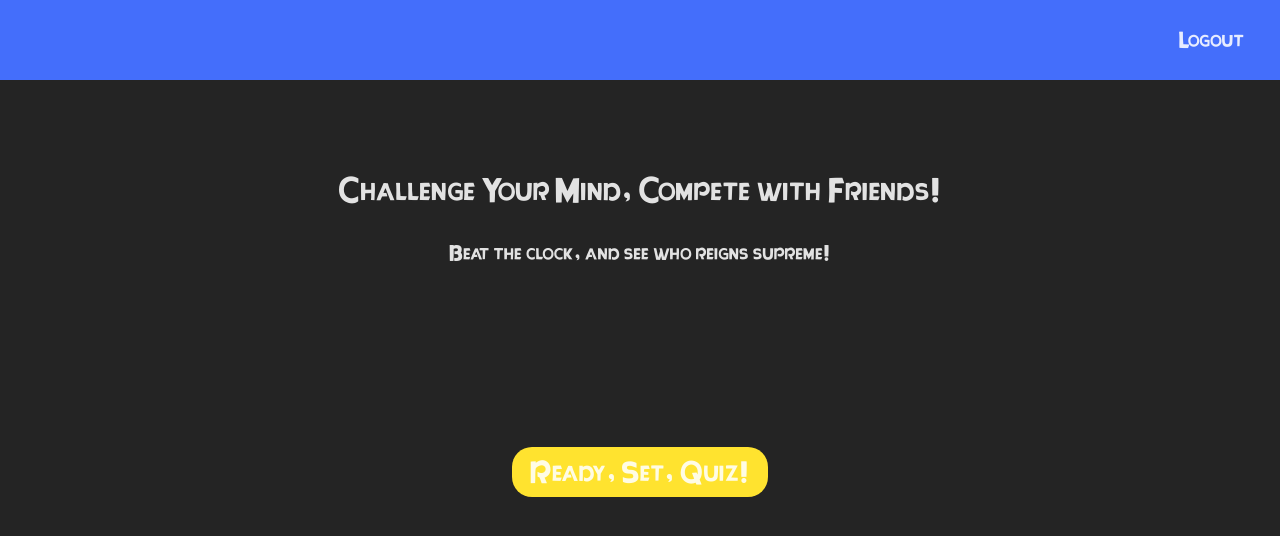
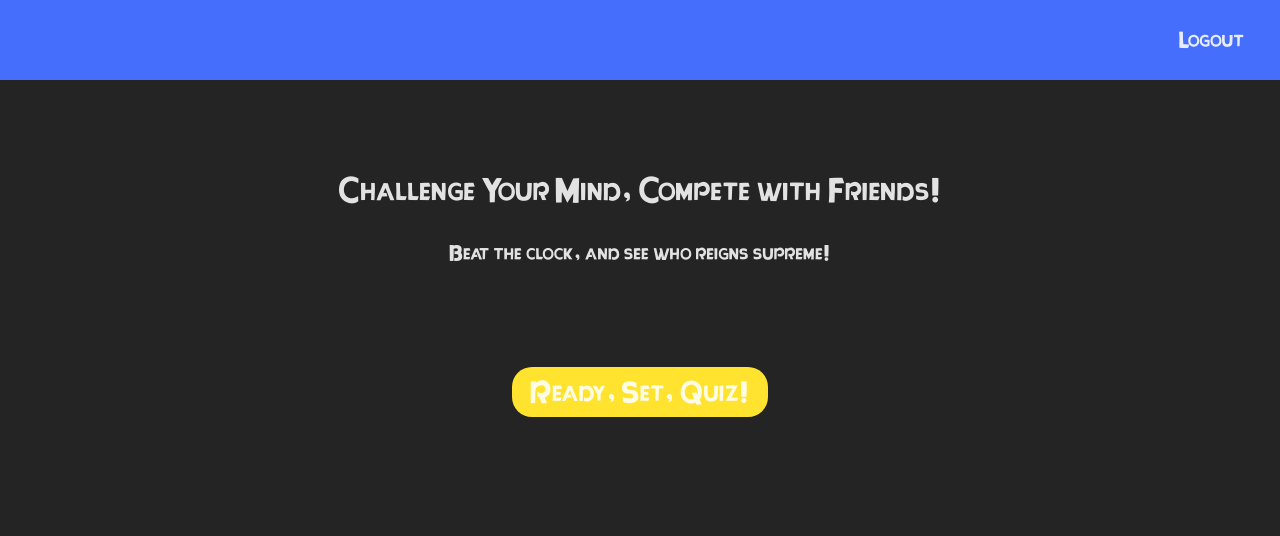
Before and after one commit to vladsurcel20/IQ-Rush, a React (Vite) app in the folder Frontend/: page / in a window 1280 px wide. Shown: the top 536 px of the page. Built offline with nearby package versions, Linux system fonts and the light colour scheme; no server answers; sample sign-in values are in the browser's storage.

Commit message:
switched to navigate instead of link

```diff
--- a/Frontend/src/LandingPage.tsx
+++ b/Frontend/src/LandingPage.tsx
@@ -1,6 +1,7 @@
 import { Link } from 'react-router-dom'
 import { useState } from 'react'
 import { useAuth } from './Context/AuthContext'
+import { useNavigate } from 'react-router-dom'
 
 
 
@@ -8,9 +9,11 @@ const LandingPage = () => {
 
   const {isLogged} = useAuth()
   const [attemptClick, setAttempClick] = useState<boolean>(false)
+  const navigate = useNavigate()
 
   const verifyClick = () => {
     if(!isLogged) setAttempClick(true)
+    else navigate('/quizzes')
   }
 
   return(
@@ -20,7 +23,7 @@ const LandingPage = () => {
       <p className='below-intro'> Beat the clock, and see who reigns supreme!</p>
 
       {isLogged ? (
-        <Link to='/quizzes' className='playBtn'><button className='playBtnA' type='button'>Ready, Set, Quiz!</button></Link>
+        <button className='playBtn' type='button' onClick={verifyClick}>Ready, Set, Quiz!</button>
       ) : !attemptClick ? (
         <button className='playBtn' type='button' onClick={verifyClick}>Ready, Set, Quiz!</button>
       ) : (
--- a/Frontend/src/index.css
+++ b/Frontend/src/index.css
@@ -162,7 +162,7 @@
   padding: 0 15px;
   min-width: fit-content;
   height: 50px;
-  margin-top: 180px;
+  margin-top: 100px;
   color: var(--white);
   background-color: var(--yellow);
   font-family: myFont;
@@ -178,8 +178,7 @@
 }
 
 .mainPage .alertP{
-  position:relative;
-  top: 52vh;
+  margin-top: 2vh;
 }
 
 
```
